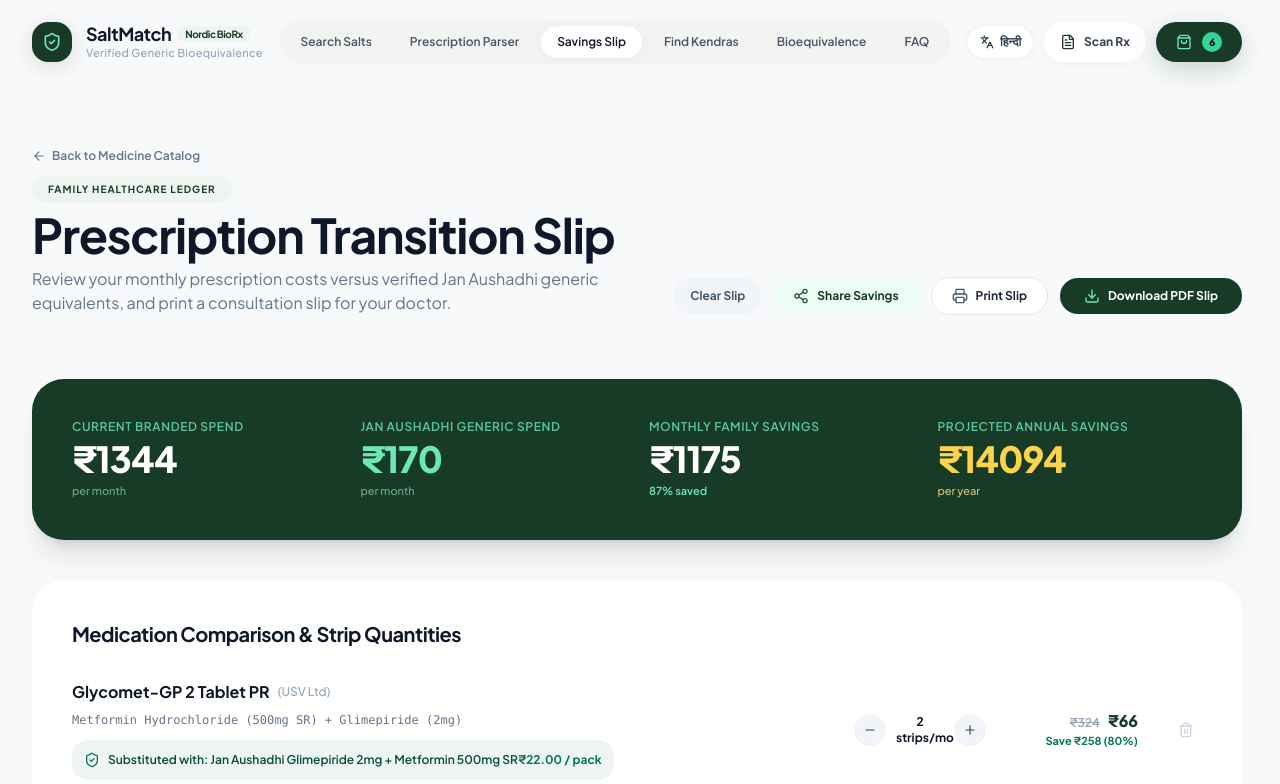
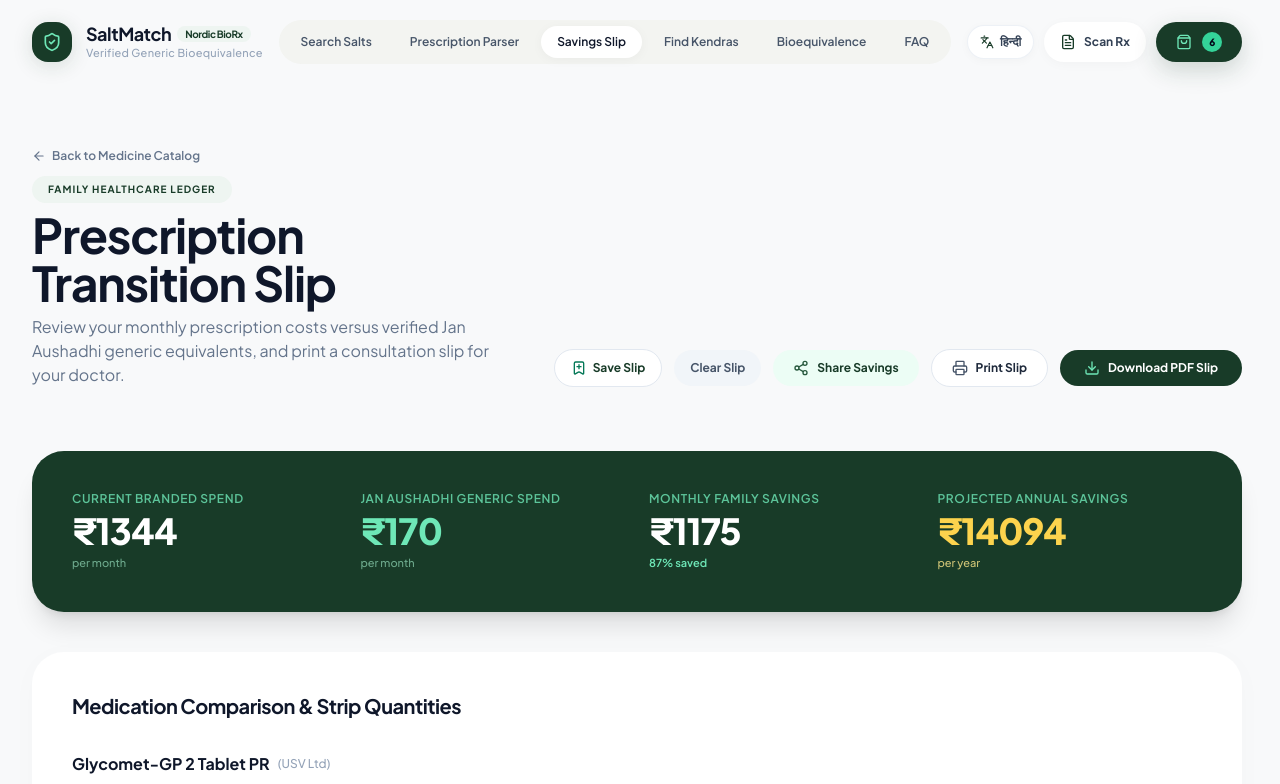
Before and after one commit to ankitkmeena/salt-matcher, a React (Vite) app: page /savings in a window 1280 px wide. Shown: the top 784 px of the page. Built offline with nearby package versions, Linux system fonts and the light colour scheme.

Commit message:
feat(ledger): add offline saved prescription slips history with 1-click reload

```diff
--- a/src/context/BasketContext.tsx
+++ b/src/context/BasketContext.tsx
@@ -4,6 +4,14 @@ import { SEED_MEDICINES } from '../data/seedData';
 import { findAlternatives } from '../utils/matcher';
 
 const LOCAL_STORAGE_BASKET_KEY = 'saltmatch_rx_basket_v2';
+const LOCAL_STORAGE_SLIPS_KEY = 'saltmatch_saved_slips_v1';
+
+interface SavedPrescriptionSlip {
+  id: string;
+  name: string;
+  date: string;
+  items: BasketItem[];
+}
 
 interface BasketContextType {
   basket: BasketItem[];
@@ -14,6 +22,12 @@ interface BasketContextType {
   importMedicines: (medicines: Medicine[]) => void;
   totalItemsCount: number;
   isInBasket: (medicineId: number) => boolean;
+
+  // Saved Slips / Prescription History
+  savedSlips: SavedPrescriptionSlip[];
+  saveCurrentSlip: (name?: string) => void;
+  loadSavedSlip: (slipId: string) => void;
+  deleteSavedSlip: (slipId: string) => void;
 
   // Alternative comparison modal state
   selectedComparison: AlternativeComparison | null;
@@ -44,6 +58,16 @@ export const BasketProvider: React.FC<{ children: ReactNode }> = ({ children })
     return initial;
   });
 
+  const [savedSlips, setSavedSlips] = useState<SavedPrescriptionSlip[]>(() => {
+    try {
+      const saved = localStorage.getItem(LOCAL_STORAGE_SLIPS_KEY);
+      if (saved) return JSON.parse(saved);
+    } catch (e) {
+      console.warn('Failed to parse saved slips from localStorage', e);
+    }
+    return [];
+  });
+
   const [selectedComparison, setSelectedComparison] = useState<AlternativeComparison | null>(null);
 
   useEffect(() => {
@@ -53,6 +77,36 @@ export const BasketProvider: React.FC<{ children: ReactNode }> = ({ children })
       console.warn('Failed to save basket to localStorage', e);
     }
   }, [basket]);
+
+  useEffect(() => {
+    try {
+      localStorage.setItem(LOCAL_STORAGE_SLIPS_KEY, JSON.stringify(savedSlips));
+    } catch (e) {
+      console.warn('Failed to save slips to localStorage', e);
+    }
+  }, [savedSlips]);
+
+  const saveCurrentSlip = (name?: string) => {
+    if (basket.length === 0) return;
+    const newSlip: SavedPrescriptionSlip = {
+      id: `slip-${Date.now()}`,
+      name: name?.trim() || `Prescription Slip (${new Date().toLocaleDateString('en-IN')})`,
+      date: new Date().toISOString(),
+      items: [...basket],
+    };
+    setSavedSlips((prev) => [newSlip, ...prev.slice(0, 9)]);
+  };
+
+  const loadSavedSlip = (slipId: string) => {
+    const target = savedSlips.find((s) => s.id === slipId);
+    if (target) {
+      setBasket([...target.items]);
+    }
+  };
+
+  const deleteSavedSlip = (slipId: string) => {
+    setSavedSlips((prev) => prev.filter((s) => s.id !== slipId));
+  };
 
   const addToBasket = (med: Medicine) => {
     setBasket((prev) => {
@@ -135,6 +189,10 @@ export const BasketProvider: React.FC<{ children: ReactNode }> = ({ children })
         selectedComparison,
         openComparison,
         closeComparison,
+        savedSlips,
+        saveCurrentSlip,
+        loadSavedSlip,
+        deleteSavedSlip,
       }}
     >
       {children}
--- a/src/pages/SavingsPage.tsx
+++ b/src/pages/SavingsPage.tsx
@@ -1,6 +1,6 @@
 import React, { useMemo, useState } from 'react';
 import { Link } from 'react-router-dom';
-import { Printer, Download, ShoppingBag, Trash2, Plus, Minus, ShieldCheck, AlertCircle, ArrowLeft, Share2, MapPin, ShieldAlert } from 'lucide-react';
+import { Printer, Download, ShoppingBag, Trash2, Plus, Minus, ShieldCheck, AlertCircle, ArrowLeft, Share2, MapPin, ShieldAlert, BookmarkPlus, History } from 'lucide-react';
 import { useBasket } from '../context/BasketContext';
 import { SEED_MEDICINES } from '../data/seedData';
 import { calculateBasketSummary } from '../utils/matcher';
@@ -9,8 +9,16 @@ import { ShareSavingsModal } from '../components/ShareSavingsModal';
 import { checkDrugInteractions, DetectedInteraction } from '../utils/ddiService';
 
 export const SavingsPage: React.FC = () => {
-  const { basket, updateStrips, removeItem, clearBasket } = useBasket();
+  const { basket, updateStrips, removeItem, clearBasket, savedSlips, saveCurrentSlip, loadSavedSlip, deleteSavedSlip } = useBasket();
   const [shareModalOpen, setShareModalOpen] = useState(false);
+  const [historyOpen, setHistoryOpen] = useState(false);
+  const [savedSuccess, setSavedSuccess] = useState(false);
+
+  const handleSaveSlip = () => {
+    saveCurrentSlip();
+    setSavedSuccess(true);
+    setTimeout(() => setSavedSuccess(false), 2500);
+  };
 
   const summary = useMemo(() => {
     return calculateBasketSummary(basket, SEED_MEDICINES);
@@ -60,6 +68,25 @@ export const SavingsPage: React.FC = () => {
           <div className="flex items-center gap-3 shrink-0 flex-wrap">
             <button
               type="button"
+              onClick={handleSaveSlip}
+              className="px-4 py-2.5 rounded-full bg-white hover:bg-slate-50 text-[#183b28] text-xs font-bold transition-all shadow-xs flex items-center gap-1.5 border border-slate-200"
+              title="Save this prescription slip for later"
+            >
+              <BookmarkPlus className="w-4 h-4 text-emerald-700" />
+              {savedSuccess ? 'Saved!' : 'Save Slip'}
+            </button>
+            {savedSlips.length > 0 && (
+              <button
+                type="button"
+                onClick={() => setHistoryOpen(!historyOpen)}
+                className="px-4 py-2.5 rounded-full bg-slate-100 hover:bg-slate-200 text-slate-700 text-xs font-bold transition-all flex items-center gap-1.5"
+              >
+                <History className="w-4 h-4 text-slate-500" />
+                History ({savedSlips.length})
+              </button>
+            )}
+            <button
+              type="button"
               onClick={clearBasket}
               className="px-4 py-2.5 rounded-full bg-slate-100 hover:bg-rose-50 hover:text-rose-600 text-slate-600 text-xs font-bold transition-colors"
             >
@@ -92,6 +119,50 @@ export const SavingsPage: React.FC = () => {
           </div>
         )}
       </div>
+
+      {/* Saved Slips History Drawer/Panel */}
+      {historyOpen && savedSlips.length > 0 && (
+        <div className="p-6 rounded-3xl bg-white border border-slate-200/80 shadow-sm flex flex-col gap-4 animate-in fade-in duration-200">
+          <div className="flex items-center justify-between">
+            <h4 className="text-sm font-bold text-slate-800 flex items-center gap-2">
+              <History className="w-4 h-4 text-[#183b28]" />
+              Saved Prescription Slips
+            </h4>
+            <span className="text-xs text-slate-400">Tap to load past slip into active review</span>
+          </div>
+
+          <div className="grid grid-cols-1 sm:grid-cols-2 md:grid-cols-3 gap-3">
+            {savedSlips.map((slip) => (
+              <div
+                key={slip.id}
+                className="p-3.5 rounded-2xl bg-[#f8f9fa] border border-slate-100 flex items-center justify-between gap-3 text-xs"
+              >
+                <button
+                  type="button"
+                  onClick={() => {
+                    loadSavedSlip(slip.id);
+                    setHistoryOpen(false);
+                  }}
+                  className="flex flex-col text-left hover:text-[#183b28] transition-colors"
+                >
+                  <span className="font-bold text-slate-800 line-clamp-1">{slip.name}</span>
+                  <span className="text-[11px] text-slate-400 font-medium">
+                    {slip.items.length} items • {new Date(slip.date).toLocaleDateString('en-IN')}
+                  </span>
+                </button>
+                <button
+                  type="button"
+                  onClick={() => deleteSavedSlip(slip.id)}
+                  className="text-slate-300 hover:text-rose-500 transition-colors p-1"
+                  title="Delete slip"
+                >
+                  <Trash2 className="w-3.5 h-3.5" />
+                </button>
+              </div>
+            ))}
+          </div>
+        </div>
+      )}
 
       {basket.length === 0 ? (
         <div className="p-16 sm:p-24 rounded-[32px] bg-white shadow-[0_4px_30px_rgb(0,0,0,0.02)] text-center flex flex-col items-center justify-center gap-5">
```
